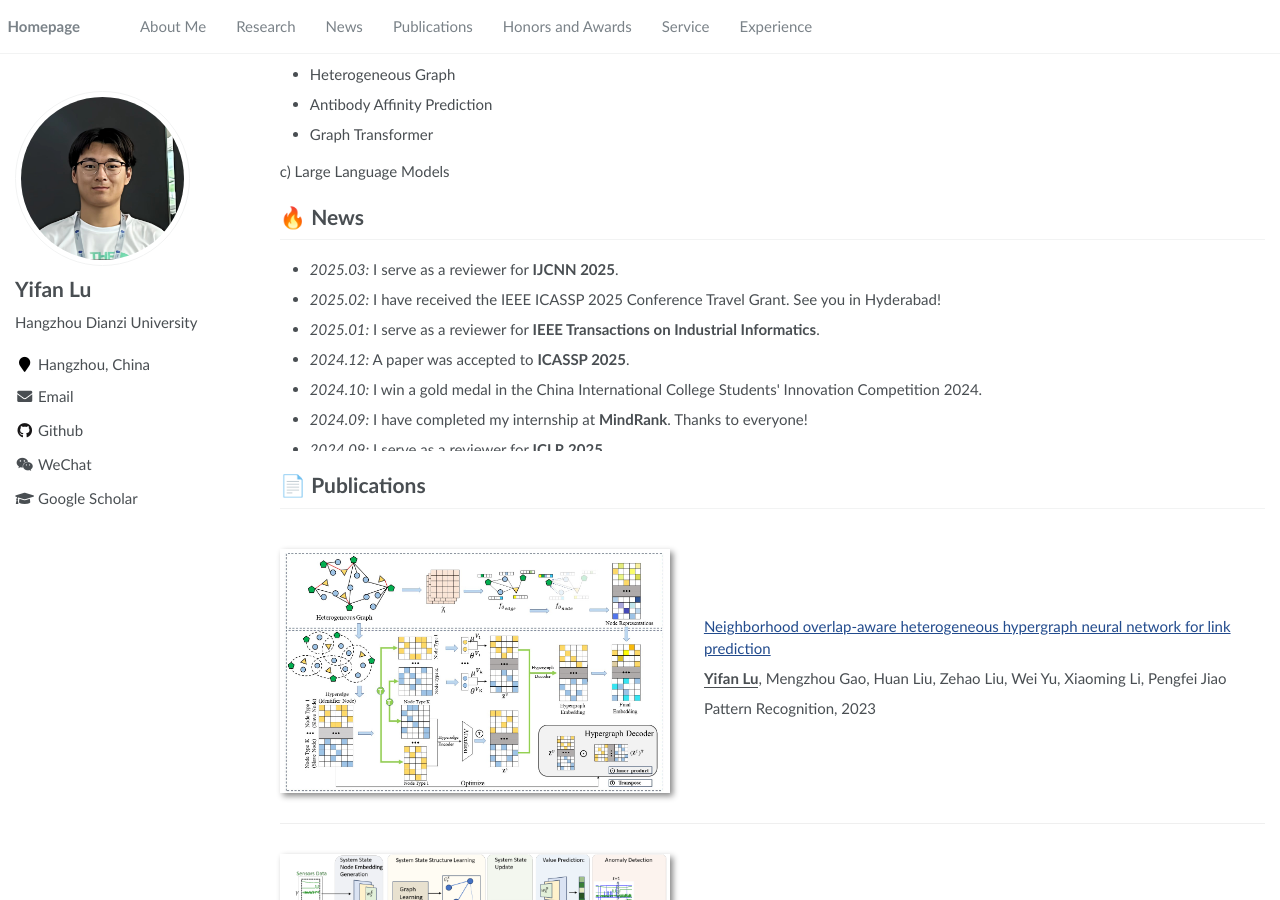
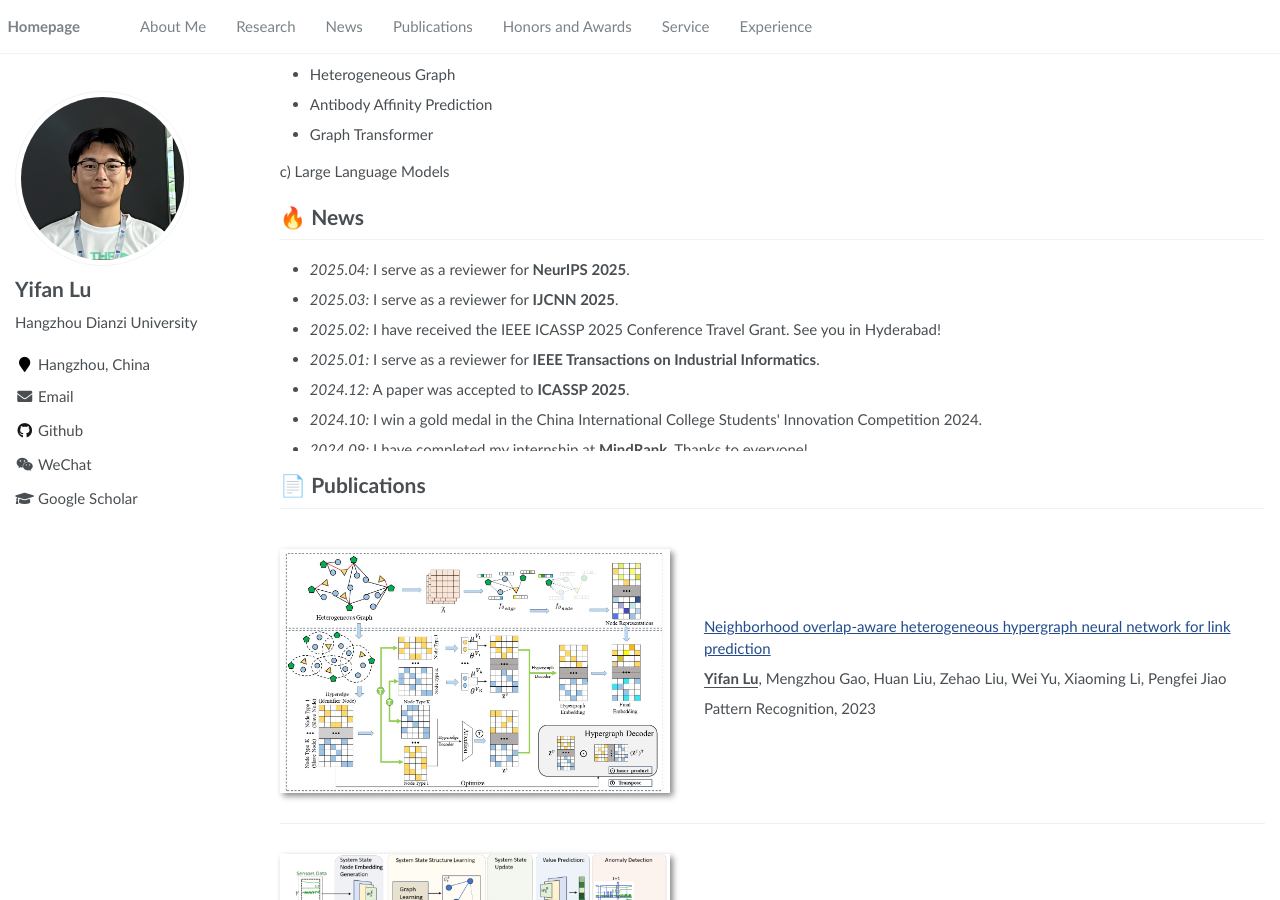
Before and after one commit to csyifan/csyifan.github.io, a Jekyll site: the page built from _pages/about.md, in a window 1280 px wide and 900 px high, scrolled down 389 px. Built offline with Jekyll 4.4.1, drawn with Linux system fonts in a browser that asks for light colours; some of the changed text lies outside the part shown.

Commit message:
Update about.md

```diff
--- a/_pages/about.md
+++ b/_pages/about.md
@@ -40,6 +40,7 @@ c) Large Language Models
 # 🔥 News
 <div style="max-height: 200px; overflow-y: auto;">
 <ul>
+  <li><em>2025.04:</em> I serve as a reviewer for <strong>NeurIPS 2025</strong>.</li>
   <li><em>2025.03:</em> I serve as a reviewer for <strong>IJCNN 2025</strong>.</li>
   <li><em>2025.02:</em> I have received the IEEE ICASSP 2025 Conference Travel Grant. See you in Hyderabad!</li>
   <li><em>2025.01:</em> I serve as a reviewer for <strong>IEEE Transactions on Industrial Informatics</strong>.</li>
@@ -146,7 +147,7 @@ under review
 
 
 # 💻 Service
-- Conference Reviewer: ICLR'2025, IJCNN'2025
+- Conference Reviewer: ICLR'2025, IJCNN'2025, NeurIPS'2025
 - Journal Reviewer: IEEE Transactions on Industrial Informatics (TII)
 
 # 🌠 Experience
```
